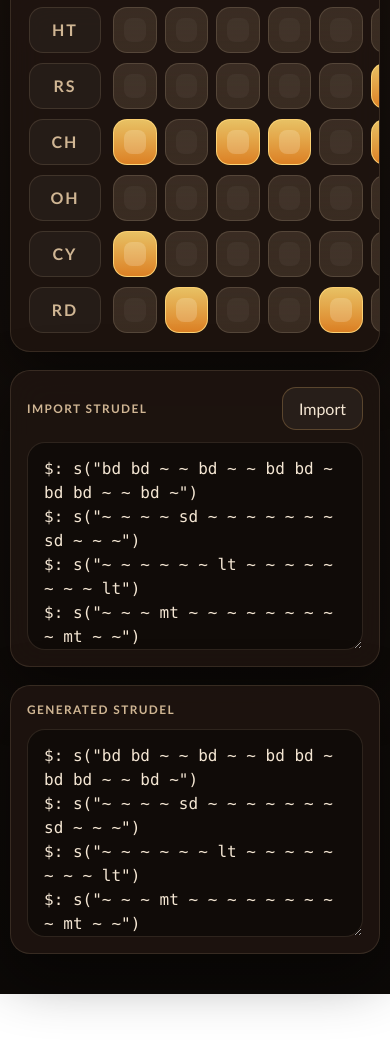
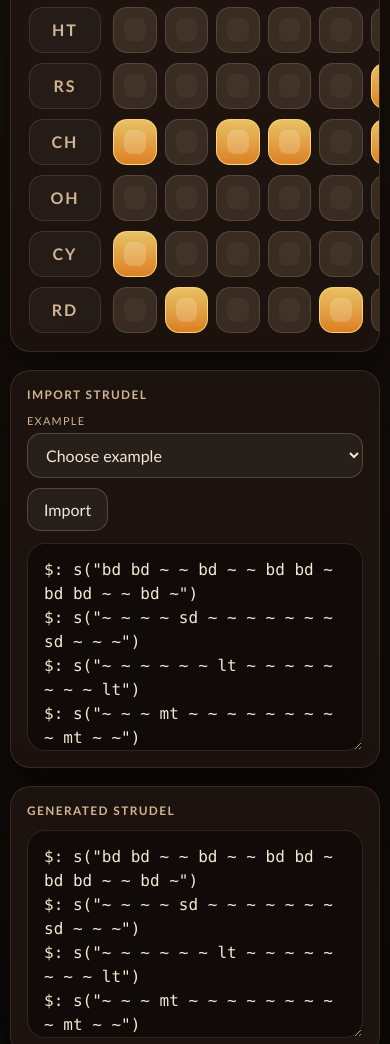
Before and after one commit to danmaps/strudelcraft, a website with bundled scripts: page index.html in a window 390 px wide. Shown: the part 755-1799 px from the top of the page. Before the commit the page ends 1749 px from the top, so only its background shows below. Built offline with nearby package versions, Linux system fonts and the light colour scheme.

Commit message:
Add import example dropdown

```diff
--- a/index.html
+++ b/index.html
@@ -267,6 +267,31 @@
             gap: 12px;
         }
 
+        .source-actions {
+            display: flex;
+            flex-wrap: wrap;
+            align-items: end;
+            justify-content: flex-end;
+            gap: 10px;
+        }
+
+        .inline-field {
+            display: grid;
+            gap: 6px;
+            min-width: 220px;
+        }
+
+        .inline-field span {
+            color: var(--muted);
+            text-transform: uppercase;
+            letter-spacing: 0.12em;
+            font-size: 0.68rem;
+        }
+
+        .inline-field select {
+            padding: 11px 14px;
+        }
+
         textarea {
             min-height: 208px;
             width: 100%;
@@ -290,6 +315,19 @@
                 grid-template-columns: 1fr;
             }
 
+            .source-header {
+                align-items: stretch;
+                flex-direction: column;
+            }
+
+            .source-actions {
+                justify-content: stretch;
+            }
+
+            .inline-field {
+                min-width: 100%;
+            }
+
             .control-panel,
             .sequencer-panel,
             .source-card {
--- a/src/main.js
+++ b/src/main.js
@@ -15,15 +15,55 @@ import {
 import { createTr808Ui } from './tr808Ui.js';
 
 const STORAGE_KEY = 'strudelcraft:sequencer-state';
+const IMPORT_EXAMPLES = [
+    {
+        key: 'rock-basic',
+        label: '1. Basic Rock Beat',
+        code: '$: s("bd hh hh hh sd hh hh hh bd hh hh hh sd hh hh oh")',
+        status: 'Loaded a basic rock beat example into the import box. Click Import to map it into the grid.',
+    },
+    {
+        key: 'single-phrase',
+        label: '2. Single Phrase',
+        code: '$: s("bd [hh hh] sd hh bd hh [sd hh] hh")',
+        status: 'Loaded a single-phrase drum example with multiple instruments living in one line.',
+    },
+    {
+        key: 'staggered-clusters',
+        label: '3. Staggered Clusters',
+        code: '$: s("bd hh sd [hh hh] bd [sd hh] hh oh")',
+        status: 'Loaded a clustered one-line example with bracketed subdivisions.',
+    },
+    {
+        key: 'stacked-accents',
+        label: '4. Stacked Accents',
+        code: '$: s("[bd hh] hh sd hh [bd sd] hh oh hh")',
+        status: 'Loaded a stacked-hit example that starts stressing same-step combinations.',
+    },
+    {
+        key: 'ratchet-pulse',
+        label: '5. Ratchet Pulse',
+        code: '$: s("bd*2 hh sd hh [bd hh sd] oh")',
+        status: 'Loaded a repeated-hit example that begins to show where the 16-step grid flattens detail.',
+    },
+    {
+        key: 'dense-break',
+        label: '6. Dense Break',
+        code: '$: s("[bd hh sd] [hh hh] bd [sd hh bd] oh")',
+        status: 'Loaded a dense composite phrase that pushes beyond neat one-lane-per-instrument thinking.',
+    },
+];
 
 const synth = new DrumSynth();
 const ui = createTr808Ui({
+    importExamples: IMPORT_EXAMPLES,
     onToggleStep: handleToggleStep,
     onStart: handleStart,
     onStop: handleStop,
     onClear: handleClear,
     onRandomize: handleRandomize,
     onImport: handleImport,
+    onImportExampleSelect: handleImportExampleSelect,
     onCopy: handleCopy,
     onPresetChange: handlePresetChange,
     onBpmChange: handleBpmChange,
@@ -55,6 +95,7 @@ async function bootstrap() {
             status: 'Recovered your last grid from local storage.',
             sourceInput: patternToStrudel(pattern),
             presetKey: '',
+            importExampleKey: '',
         });
         return;
     }
@@ -68,16 +109,18 @@ async function bootstrap() {
         status: `Loaded the ${defaultPreset.name.toLowerCase()} preset. Click steps to reshape it.`,
         sourceInput: patternToStrudel(pattern),
         presetKey: defaultPresetKey,
+        importExampleKey: '',
     });
 }
 
-function syncUi({ description, status, sourceInput, presetKey }) {
+function syncUi({ description, status, sourceInput, presetKey, importExampleKey }) {
     ui.setPattern(pattern);
     ui.setBpm(bpm);
     ui.setPatternDescription(description);
     ui.setStatus(status);
     ui.setSourceInput(sourceInput ?? patternToStrudel(pattern));
     ui.setPresetValue(presetKey ?? '');
+    ui.setImportExampleValue(importExampleKey ?? '');
     persistState();
 }
 
@@ -92,6 +135,7 @@ async function importSource(source, successStatus) {
             status: successStatus,
             sourceInput: code || '',
             presetKey: '',
+            importExampleKey: findMatchingImportExampleKey(code || ''),
         });
     } catch (error) {
         console.error('[strudelcraft] Failed to import source', error);
@@ -106,6 +150,16 @@ async function handleImport(text) {
         return;
     }
     await importSource(source, 'Imported drum hits into the 16-step grid.');
+}
+
+function handleImportExampleSelect(exampleKey) {
+    const example = IMPORT_EXAMPLES.find((entry) => entry.key === exampleKey);
+    if (!example) {
+        ui.setStatus('Choose an example to load it into the import box.');
+        return;
+    }
+    ui.setSourceInput(example.code);
+    ui.setStatus(example.status);
 }
 
 async function handleStart() {
@@ -131,6 +185,7 @@ async function handleToggleStep(rowKey, stepIndex) {
     pattern = togglePatternStep(pattern, rowKey, stepIndex);
     ui.setPattern(pattern);
     ui.setPresetValue('');
+    ui.setImportExampleValue('');
     ui.setStatus(`Toggled ${rowKey.toUpperCase()} on step ${stepIndex + 1}.`);
     persistState();
 
@@ -147,6 +202,7 @@ function handleClear() {
     handleStop();
     ui.setPattern(pattern);
     ui.setPresetValue('');
+    ui.setImportExampleValue('');
     ui.setPatternDescription('manual grid');
     ui.setSourceInput(patternToStrudel(pattern));
     ui.setStatus('Cleared every lane.');
@@ -157,6 +213,7 @@ function handleRandomize() {
     pattern = randomizePattern();
     ui.setPattern(pattern);
     ui.setPresetValue('');
+    ui.setImportExampleValue('');
     ui.setPatternDescription('randomized grid');
     ui.setSourceInput(patternToStrudel(pattern));
     ui.setStatus('Generated a fresh sketch pattern.');
@@ -174,6 +231,7 @@ function handlePresetChange(presetKey) {
         status: `Loaded the ${preset.name.toLowerCase()} preset.`,
         sourceInput: patternToStrudel(pattern),
         presetKey,
+        importExampleKey: '',
     });
 }
 
@@ -265,3 +323,9 @@ function loadPersistedState() {
 function clamp(value, min, max) {
     return Math.min(max, Math.max(min, value));
 }
+
+function findMatchingImportExampleKey(code) {
+    const normalizedCode = code.trim();
+    const match = IMPORT_EXAMPLES.find((example) => example.code === normalizedCode);
+    return match?.key ?? '';
+}
--- a/src/tr808Ui.js
+++ b/src/tr808Ui.js
@@ -2,17 +2,20 @@ import { DEFAULT_BPM, PRESETS, ROWS, STEP_COUNT, countActiveSteps, patternToStru
 
 export class Tr808Ui {
     constructor({
+        importExamples = [],
         onToggleStep,
         onStart,
         onStop,
         onClear,
         onRandomize,
         onImport,
+        onImportExampleSelect,
         onCopy,
         onPresetChange,
         onBpmChange,
     } = {}) {
         this.handlers = {
+            onImportExampleSelect,
             onToggleStep,
             onStart,
             onStop,
@@ -23,6 +26,7 @@ export class Tr808Ui {
             onPresetChange,
             onBpmChange,
         };
+        this.importExamples = importExamples;
 
         this.stepButtons = new Map();
         this.transportButtons = [];
@@ -90,6 +94,13 @@ export class Tr808Ui {
         const input = this.root.querySelector('[data-role="source-input"]');
         if (input) {
             input.value = text;
+        }
+    }
+
+    setImportExampleValue(exampleKey) {
+        const select = this.root.querySelector('[data-role="import-example"]');
+        if (select) {
+            select.value = exampleKey ?? '';
         }
     }
 
@@ -166,7 +177,18 @@ export class Tr808Ui {
                 <div class="source-card">
                     <div class="source-header">
                         <h2>Import Strudel</h2>
-                        <button type="button" data-action="import">Import</button>
+                        <div class="source-actions">
+                            <label class="inline-field">
+                                <span>Example</span>
+                                <select data-role="import-example">
+                                    <option value="">Choose example</option>
+                                    ${this.importExamples
+                                        .map((example) => `<option value="${example.key}">${example.label}</option>`)
+                                        .join('')}
+                                </select>
+                            </label>
+                            <button type="button" data-action="import">Import</button>
+                        </div>
                     </div>
                     <textarea data-role="source-input" spellcheck="false" placeholder="Paste Strudel code, a hash URL, or a strudel.tidalcycles.org link."></textarea>
                 </div>
@@ -265,6 +287,11 @@ export class Tr808Ui {
             this.handlers.onPresetChange?.(event.target.value);
         });
 
+        const importExampleSelect = root.querySelector('[data-role="import-example"]');
+        importExampleSelect?.addEventListener('change', (event) => {
+            this.handlers.onImportExampleSelect?.(event.target.value);
+        });
+
         return root;
     }
 }
```
